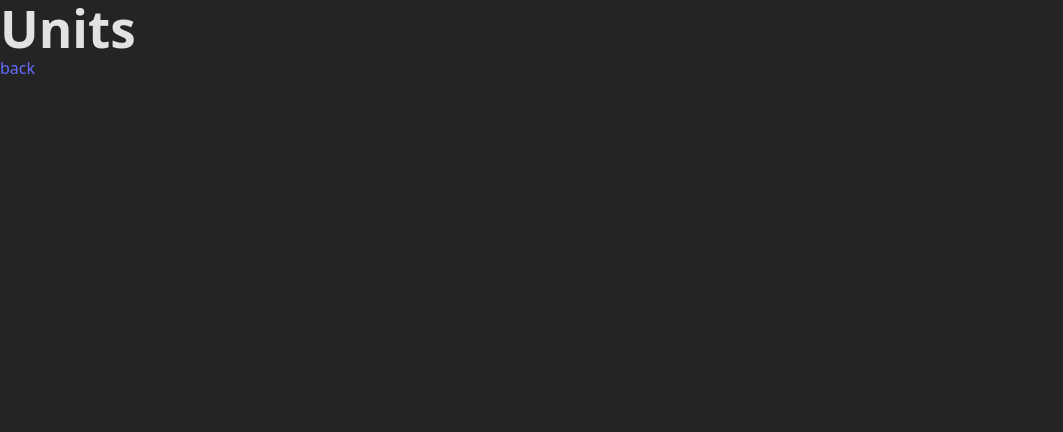
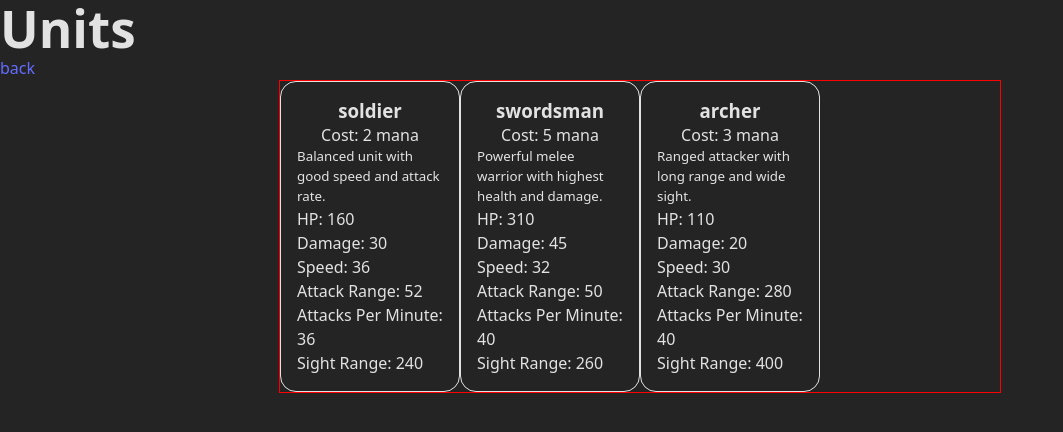
Before and after one commit to mrChernicharo/kingdom-defense, a website built with Vite: page src/html/units.html in a window 1280 px wide. Shown: the whole page, without its empty margins (0-1063 px from the left). Built offline with nearby package versions, Linux system fonts and the light colour scheme.

Commit message:
rendering some units

```diff
--- a/src/html/units.html
+++ b/src/html/units.html
@@ -13,7 +13,7 @@
     <h1>Units</h1>
     <a href="./lobby.html">back</a>
 
-    <ul id="level-select-list"></ul>
+    <ul id="unit-list"></ul>
 
     <script type="module" src="./units.ts"></script>
 </body>
--- a/src/html/units.ts
+++ b/src/html/units.ts
@@ -0,0 +1,11 @@
+import { archerAttrs, soldierAttrs, swordsmanAttrs } from "../lib/constants";
+import { DOM } from "../lib/DOM";
+
+new DOM();
+
+const unitList = document.querySelector("#unit-list") as HTMLUListElement;
+
+[soldierAttrs, swordsmanAttrs, archerAttrs].forEach((blueprint) => {
+    const card = DOM.renderUnitCard(blueprint);
+    unitList.innerHTML += card;
+});
--- a/src/lib/DOM.ts
+++ b/src/lib/DOM.ts
@@ -1,5 +1,6 @@
 import type { BonusCard } from "./cards";
 import { CANVAS_WIDTH, soldierAttrs, swordsmanAttrs, archerAttrs, CANVAS_HEIGHT } from "./constants";
+import type { CharacterBlueprint } from "./types";
 
 export class DOM {
     static canvas: HTMLCanvasElement;
@@ -66,11 +67,31 @@ export class DOM {
 
     static renderBonusCard(card: BonusCard) {
         return `
+            <li>
                 <div role="button" tab-index="0" class="bonus-card">
                     <h3 style="line-height:normal;">${card.title}</h3>
                     <p>${card.type}</p>
                     <div style="background: ${card.iconName}; width: 25px; height: 25px; border-radius: 1000px"></div>
                     <small style="text-align: center;">${card.description}</small>
+                </div>
+            </li>
+            `;
+    }
+
+    static renderUnitCard(unit: CharacterBlueprint) {
+        return `
+                <div role="button" tab-index="0" class="unit-card">
+                    <h3 style="line-height:normal;">${unit.type}</h3>
+                    <p>Cost: ${unit.cost} mana</p>
+                    <small>${unit.description}</small>
+                    <ul>
+                        <li>HP: ${unit.hp}</li>
+                        <li>Damage: ${unit.damage}</li>
+                        <li>Speed: ${unit.speed}</li>
+                        <li>Attack Range: ${unit.attackRange}</li>
+                        <li>Attacks Per Minute: ${unit.attacksPerMinute}</li>
+                        <li>Sight Range: ${unit.sightRange}</li>
+                    </ul>
                 </div>
             `;
     }
--- a/src/lib/constants.ts
+++ b/src/lib/constants.ts
@@ -1,4 +1,4 @@
-import { Team, CharacterType, type CharacterAttrs } from "./types";
+import { Team, CharacterType, type CharacterBlueprint } from "./types";
 
 // export const CANVAS_WIDTH = Math.min(window.innerWidth, 600);
 // export const CANVAS_HEIGHT = window.innerHeight - 100;
@@ -29,7 +29,7 @@ export const unitCosts = {
     "skeleton-archer": 3,
 };
 
-export const orcAttrs: Omit<CharacterAttrs, "team"> = {
+export const orcAttrs: CharacterBlueprint = {
     type: CharacterType.orc,
     hp: 300,
     damage: 40,
@@ -38,9 +38,10 @@ export const orcAttrs: Omit<CharacterAttrs, "team"> = {
     attacksPerMinute: 25,
     sightRange: 220,
     cost: unitCosts.orc,
+    description: "Strong melee unit with high health and damage.",
 };
 
-export const soldierAttrs: Omit<CharacterAttrs, "team"> = {
+export const soldierAttrs: CharacterBlueprint = {
     type: CharacterType.soldier,
     hp: 160,
     damage: 30,
@@ -49,9 +50,10 @@ export const soldierAttrs: Omit<CharacterAttrs, "team"> = {
     attacksPerMinute: 36,
     sightRange: 240,
     cost: unitCosts.soldier,
+    description: "Balanced unit with good speed and attack rate.",
 };
 
-export const archerAttrs: Omit<CharacterAttrs, "team"> = {
+export const archerAttrs: CharacterBlueprint = {
     type: CharacterType.archer,
     hp: 110,
     damage: 20,
@@ -60,9 +62,10 @@ export const archerAttrs: Omit<CharacterAttrs, "team"> = {
     attacksPerMinute: 40,
     sightRange: 400,
     cost: unitCosts.archer,
+    description: "Ranged attacker with long range and wide sight.",
 };
 
-export const skeletonArcherAttrs: Omit<CharacterAttrs, "team"> = {
+export const skeletonArcherAttrs: CharacterBlueprint = {
     type: CharacterType.skeletonArcher,
     hp: 120,
     damage: 18,
@@ -71,9 +74,10 @@ export const skeletonArcherAttrs: Omit<CharacterAttrs, "team"> = {
     attacksPerMinute: 40,
     sightRange: 380,
     cost: unitCosts["skeleton-archer"],
+    description: "Undead ranged unit with moderate range and health.",
 };
 
-export const swordsmanAttrs: Omit<CharacterAttrs, "team"> = {
+export const swordsmanAttrs: CharacterBlueprint = {
     type: CharacterType.swordsman,
     hp: 310,
     damage: 45,
@@ -82,9 +86,10 @@ export const swordsmanAttrs: Omit<CharacterAttrs, "team"> = {
     attacksPerMinute: 40,
     sightRange: 260,
     cost: unitCosts.swordsman,
+    description: "Powerful melee warrior with highest health and damage.",
 };
 
-export const skeletonAttrs: Omit<CharacterAttrs, "team"> = {
+export const skeletonAttrs: CharacterBlueprint = {
     type: CharacterType.skeleton,
     hp: 140,
     damage: 20,
@@ -93,6 +98,7 @@ export const skeletonAttrs: Omit<CharacterAttrs, "team"> = {
     attacksPerMinute: 40,
     sightRange: 190,
     cost: unitCosts.skeleton,
+    description: "Fast undead melee unit with low cost and speed advantage.",
 };
 
 export const DRAW_CHAR_RADIUS = false;
--- a/src/lib/types.ts
+++ b/src/lib/types.ts
@@ -33,3 +33,5 @@ export interface CharacterAttrs {
     team: Team;
     cost: number;
 }
+
+export type CharacterBlueprint = Omit<CharacterAttrs, "team"> & { description: string };
--- a/src/style.css
+++ b/src/style.css
@@ -270,6 +270,7 @@ header#game-header {
     }
 }
 
+.unit-card,
 .bonus-card {
     max-width: 180px;
     height: 100%;
@@ -289,3 +290,17 @@ header#game-header {
         background-color: #555;
     }
 }
+
+/*************************************************************/
+/*************************************************************/
+/*************************************************************/
+/*************************************************************/
+/*************************************************************/
+
+#unit-list {
+    display: grid;
+    grid-template-columns: repeat(4, 1fr);
+    border: 1px solid red;
+    width: fit-content;
+    margin: 0 auto;
+}
```
Also changed, not shown: TODO.md (+1 -0 lines).
